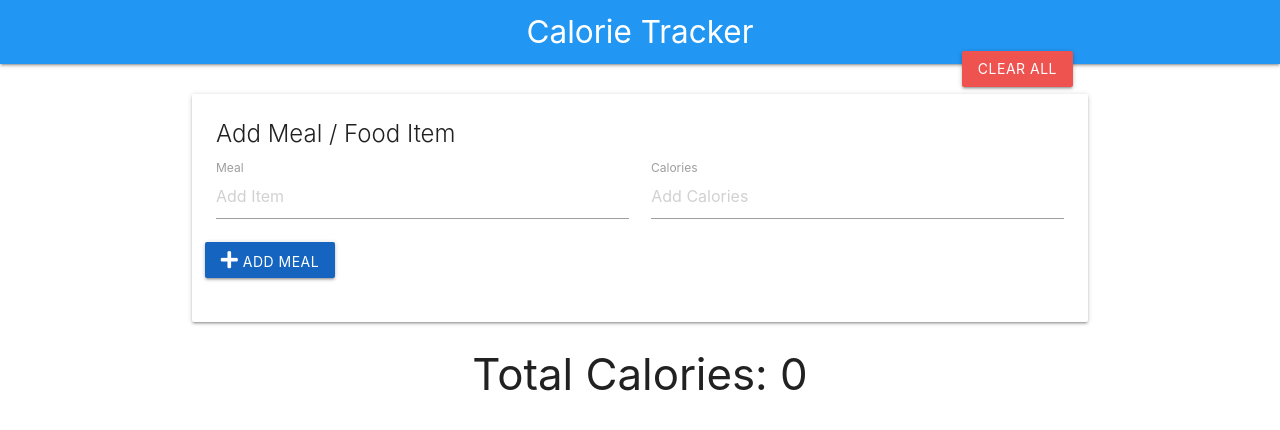
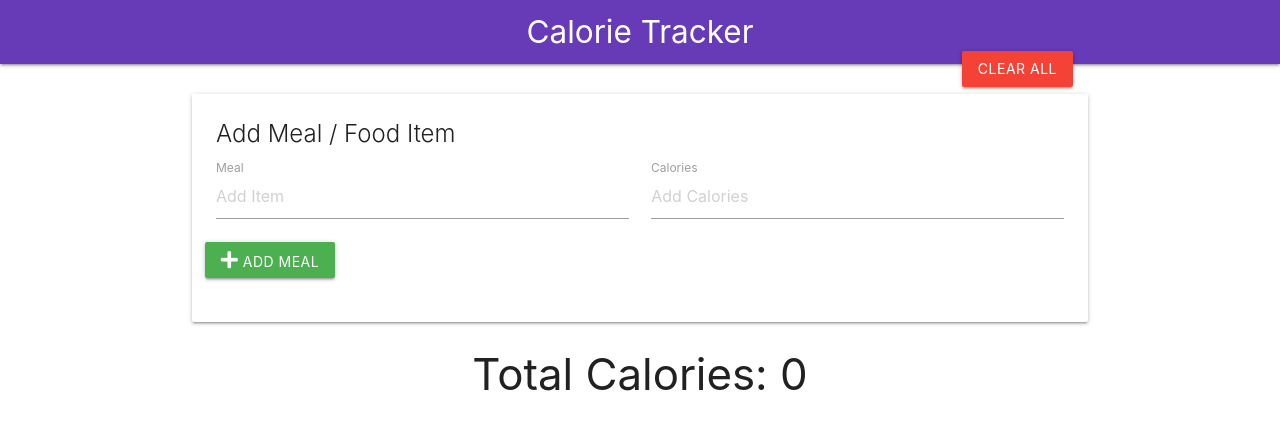
Before and after one commit to SadatJubayer/calorie-tracker, a plain HTML site: page index.html in a window 1280 px wide. Drawn offline with nearby package versions, Linux system fonts and the light colour scheme.

Commit message:
UI updated

```diff
--- a/index.html
+++ b/index.html
@@ -17,14 +17,14 @@
 <body>
 
     <nav>
-        <div class="nav-wrapper blue">
+        <div class="nav-wrapper deep-purple">
             <div class="container">
                 <div class="row">
                     <a href="#" class="brand-logo center">Calorie Tracker</a>
                 </div>
                 <div class="row" style="margin: 2.5rem 0rem;">
                     <ul class="right">
-                        <a href="#" class="clear-btn btn red lighten-1">Clear All</a>
+                        <a href="#" class="clear-btn btn red">Clear All</a>
                     </ul>
                 </div>
             </div>
@@ -47,7 +47,7 @@
                             <input type="number" placeholder="Add Calories" id="item-calories">
                             <label for="item-calories">Calories</label>
                         </div>
-                        <button class="add-btn btn blue darken-3"><i class="fa fa-plus"></i> Add Meal</button>
+                        <button class="add-btn btn green"><i class="fa fa-plus"></i> Add Meal</button>
                         <button class="update-btn btn green darken-3"><i class="fas fa-edit"></i> Update Meal</button>
                         <button class="delete-btn btn red darken-3"><i class="fas fa-trash-alt"></i> Delete Meal</button>
                         <button class="back-btn btn grey right"><i class="fa fa-chevron-circle-left"></i>
```
